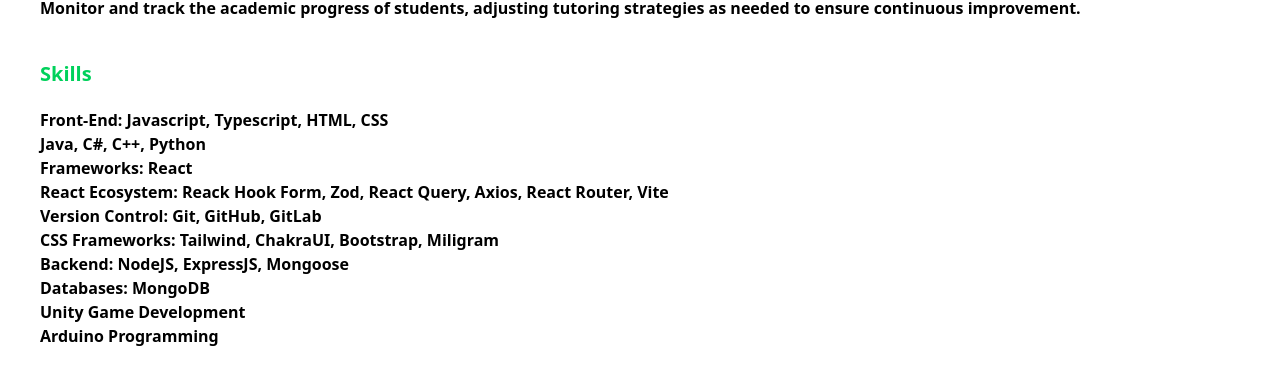
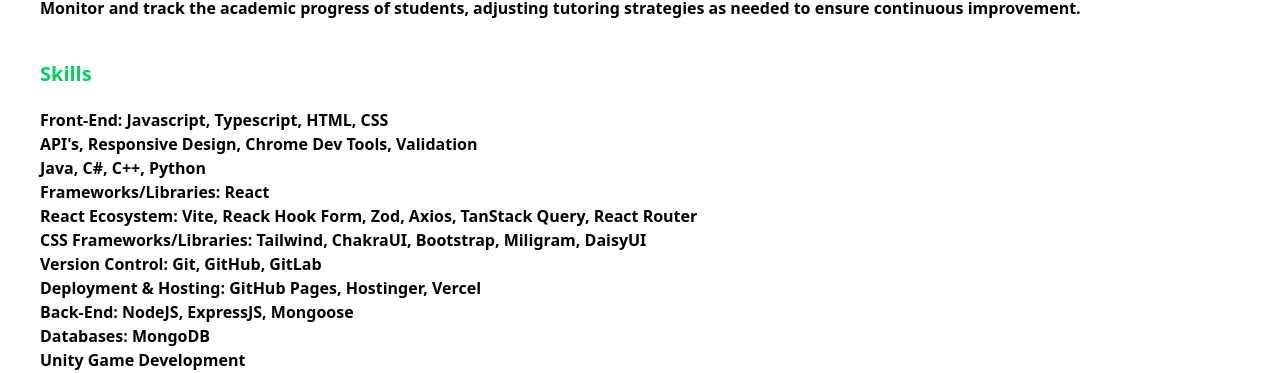
Before and after one commit to mark-elias/Marcos_Elias_Portfolio, a React (Vite) app: page / in a window 1280 px wide. Shown: the part 1072-1445 px from the top of the page. Built offline with nearby package versions, Linux system fonts and the light colour scheme.

Commit message:
updated Skills section

```diff
--- a/src/Components/Skills.tsx
+++ b/src/Components/Skills.tsx
@@ -7,24 +7,31 @@ function Skills() {
           <span className="text-blue-600">Front-End:</span> Javascript,
           Typescript, HTML, CSS
         </li>
+        <li className="ml-5">
+          API's, Responsive Design, Chrome Dev Tools, Validation
+        </li>
         <li className="ml-5">Java, C#, C++, Python</li>
         <li className="ml-5">
-          <span className="text-blue-600">Frameworks:</span> React
+          <span className="text-blue-600">Frameworks/Libraries:</span> React
         </li>
         <li className="ml-5">
-          <span className="text-blue-600">React Ecosystem:</span> Reack Hook
-          Form, Zod, React Query, Axios, React Router, Vite
+          <span className="text-blue-600">React Ecosystem:</span> Vite, Reack
+          Hook Form, Zod, Axios, TanStack Query, React Router
+        </li>
+        <li className="ml-5">
+          <span className="text-blue-600">CSS Frameworks/Libraries:</span>{" "}
+          Tailwind, ChakraUI, Bootstrap, Miligram, DaisyUI
         </li>
         <li className="ml-5">
           <span className="text-blue-600">Version Control:</span> Git, GitHub,
           GitLab
         </li>
         <li className="ml-5">
-          <span className="text-blue-600">CSS Frameworks:</span> Tailwind,
-          ChakraUI, Bootstrap, Miligram
+          <span className="text-blue-600">Deployment & Hosting:</span> GitHub
+          Pages, Hostinger, Vercel
         </li>
         <li className="ml-5">
-          <span className="text-blue-600">Backend:</span> NodeJS, ExpressJS,
+          <span className="text-blue-600">Back-End:</span> NodeJS, ExpressJS,
           Mongoose
         </li>
         <li className="ml-5">
```
